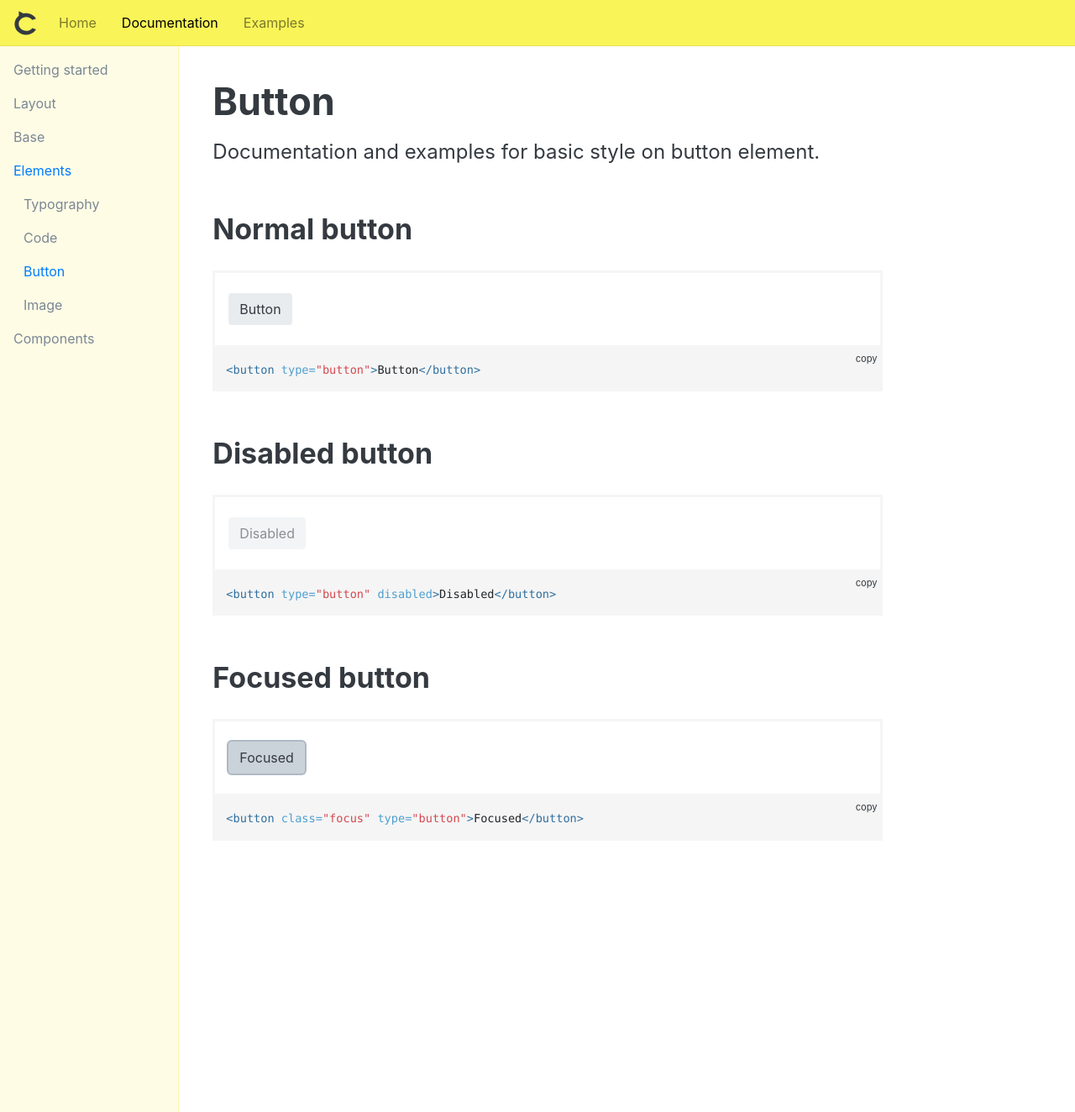
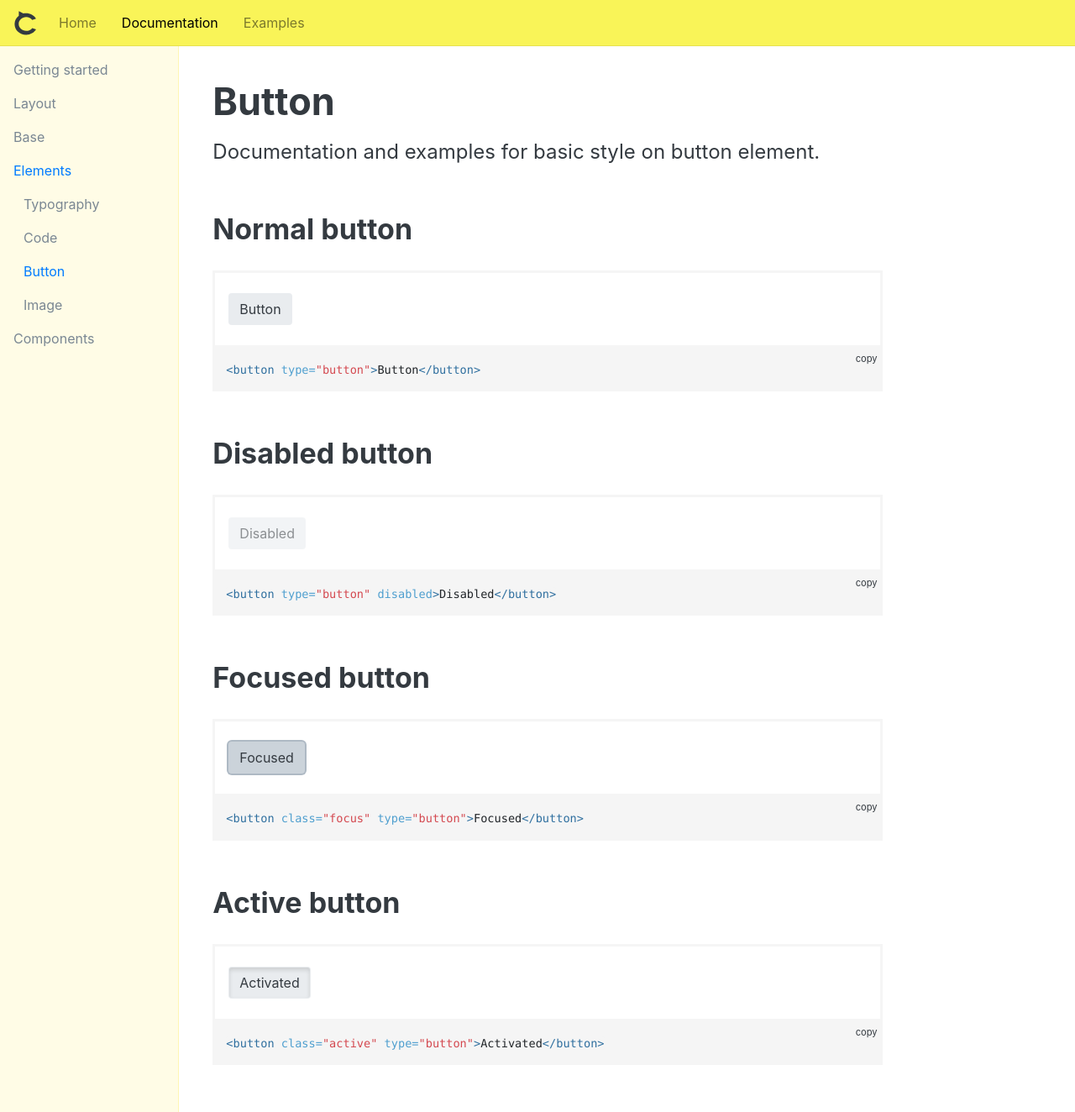
Before and after one commit to mendozagioo/cactu, a Jekyll site: the page built from documentation/elements/button.md, in a window 1280 px wide and 1324 px high. Shown: the whole window at 84% size. Built offline with Jekyll 4.4.1, drawn with Linux system fonts in a browser that asks for light colours; the table of contents is made by our own code.

Commit message:
Button documentation updated

```diff
--- a/documentation/elements/button.md
+++ b/documentation/elements/button.md
@@ -29,3 +29,11 @@ toc: true
 <button class="focus" type="button">Focused</button>
 {% endcapture %}
 {% include example.html content=example %}
+
+
+## Active button
+
+{% capture example %}
+<button class="active" type="button">Activated</button>
+{% endcapture %}
+{% include example.html content=example %}
```
